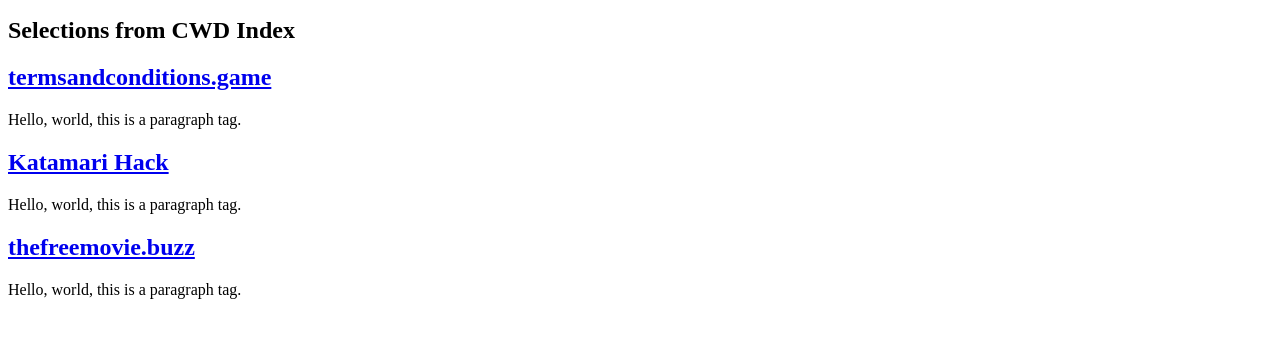
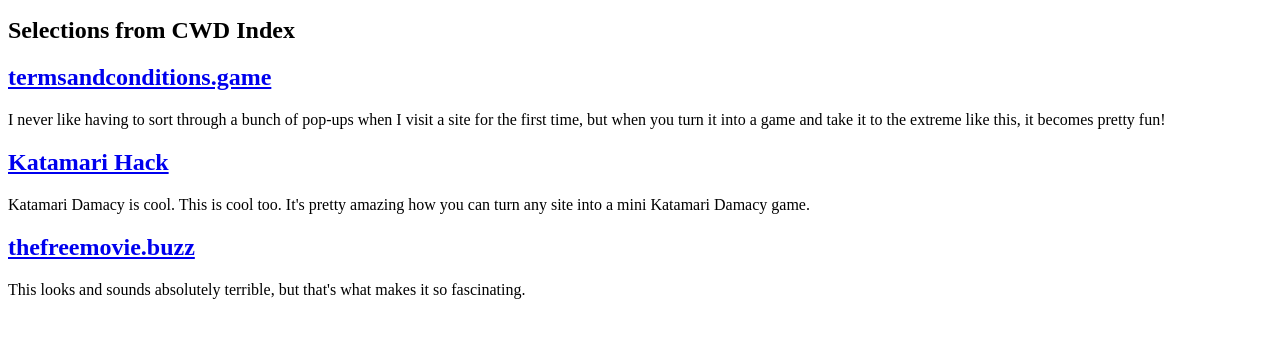
Before and after one commit to bcm230/cwd-index, a plain HTML site: page index.html in a window 1280 px wide. Shown: the part 87-424 px from the top of the page. Drawn offline with Linux system fonts and the light colour scheme.

Commit message:
Update index.html wrote stuff

```diff
--- a/index.html
+++ b/index.html
@@ -7,10 +7,10 @@
     <p>I am a student at UTD, and my major is in ATEC.</p>
     <h2>Selections from CWD Index</h2>
     <h2><a href="https://www.termsandconditions.game/">termsandconditions.game</a></h2>
-    <p>Hello, world, this is a paragraph tag.</p>
+    <p>I never like having to sort through a bunch of pop-ups when I visit a site for the first time, but when you turn it into a game and take it to the extreme like this, it becomes pretty fun!</p>
     <h2><a href="http://kathack.com/">Katamari Hack</a></h2>
-    <p>Hello, world, this is a paragraph tag.</p>
+    <p>Katamari Damacy is cool. This is cool too. It's pretty amazing how you can turn any site into a mini Katamari Damacy game.</p>
     <h2><a href="https://thefreemovie.buzz/">thefreemovie.buzz</a></h2>
-    <p>Hello, world, this is a paragraph tag.</p>
+    <p>This looks and sounds absolutely terrible, but that's what makes it so fascinating.</p>
   </body>
 </html>
```
